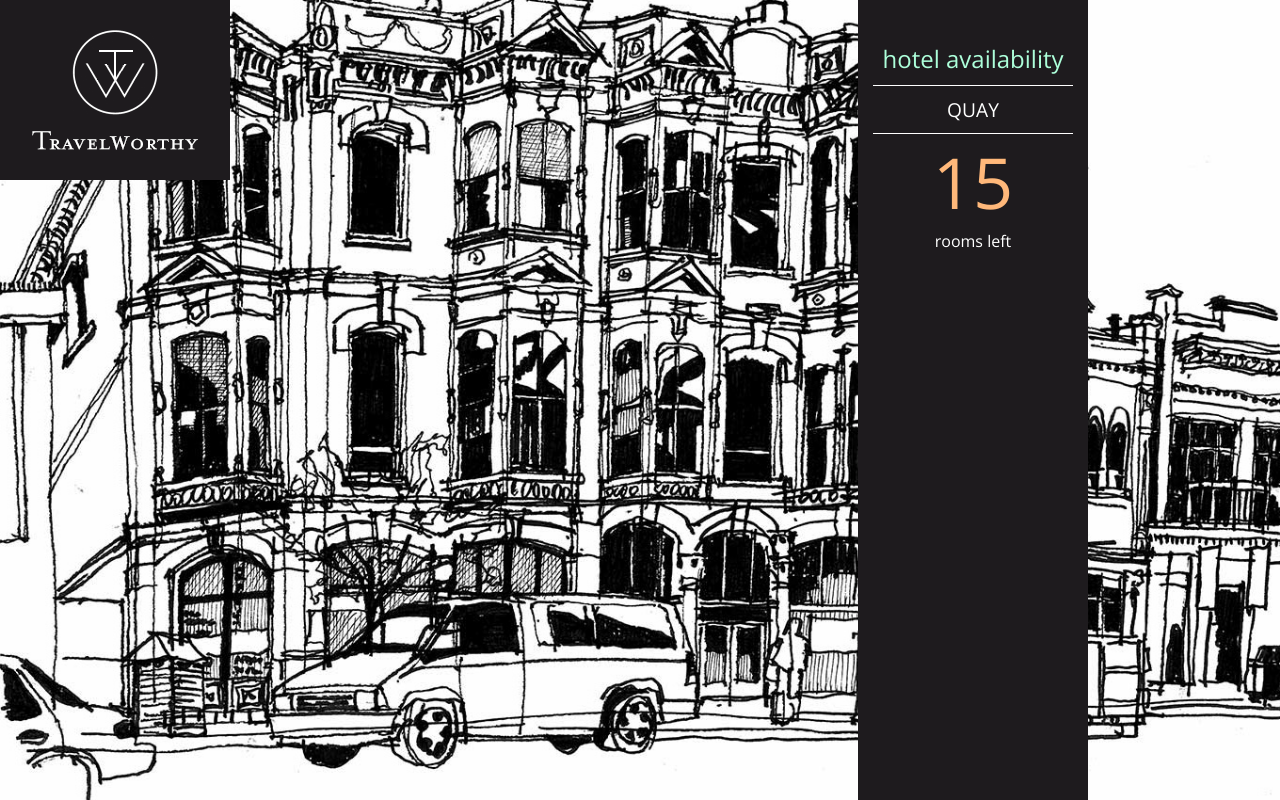
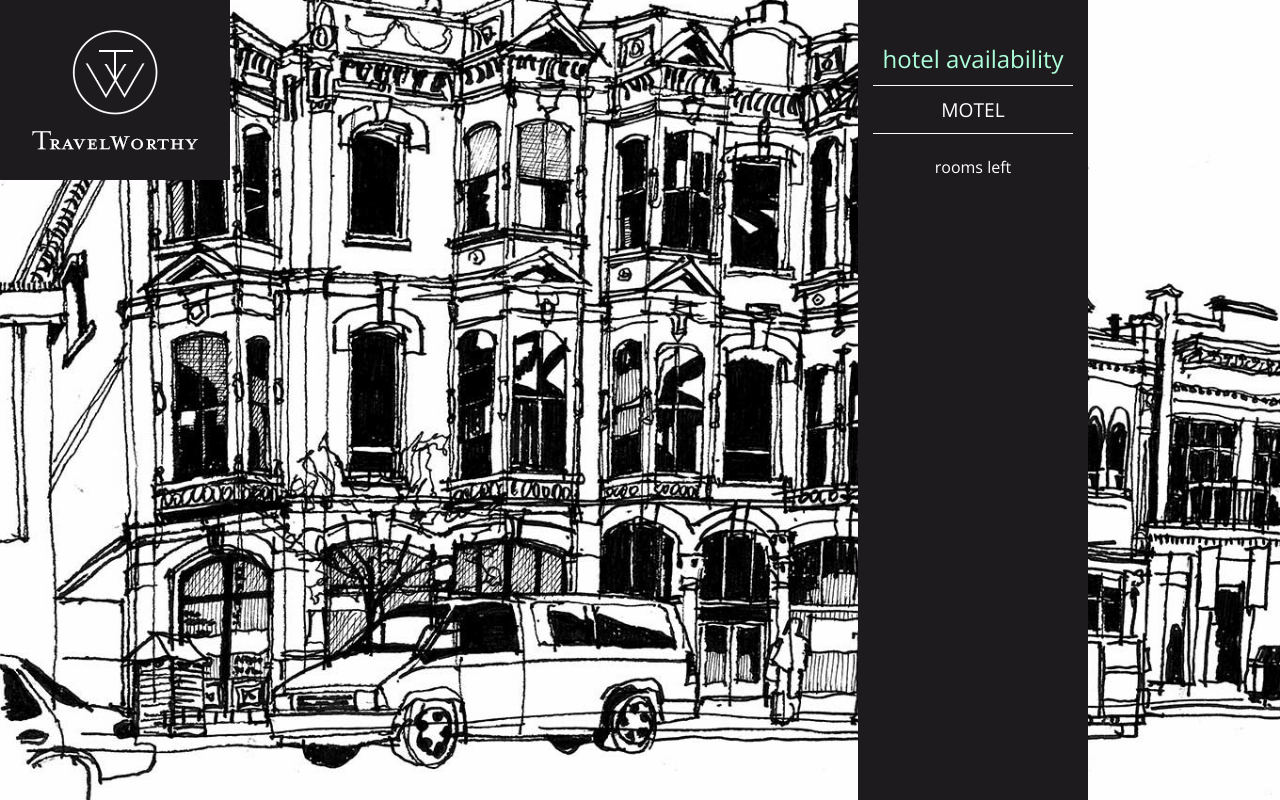
Before and after one commit to Mamelski/-JS-JavaScriptAndJQuery, a plain HTML site: page c03/object-literal.html in a window 1280 px wide. Drawn offline with nearby package versions, Linux system fonts and the light colour scheme.

Commit message:
object literal

```diff
--- a/c03/js/object-literal.js
+++ b/c03/js/object-literal.js
@@ -1,6 +1,6 @@
 // Set up the object
 var hotel = {
-  name : 'Quay',
+  name : 'motel',
   rooms : 40,
   booked : 25,
   checkAvailability : function() {
@@ -12,7 +12,7 @@ var hotel = {
 var elName = document.getElementById('hotelName'); // Get element
 elName.textContent = hotel.name;                   // Update HTML with property of the object
 
-var elRooms = document.getElementById('rooms');    // Get element
+var elRooms = document.getElementById('roomsLeft');    // Get element
 elRooms.textContent = hotel.checkAvailability();   // Update HTML with property of the object
 
 /*
```
Also changed, not shown: c03/object-literal2.html (+1 -1 lines).
